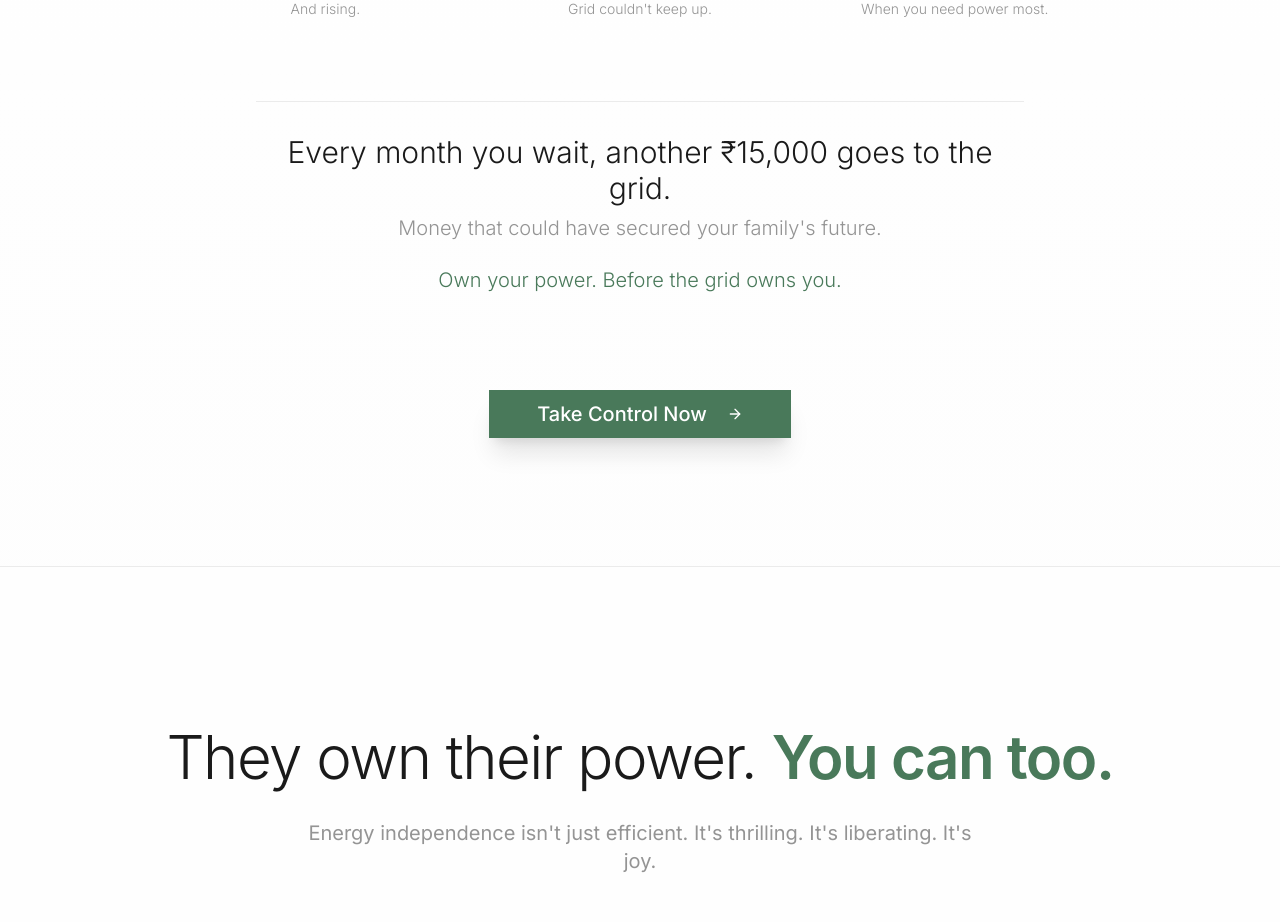
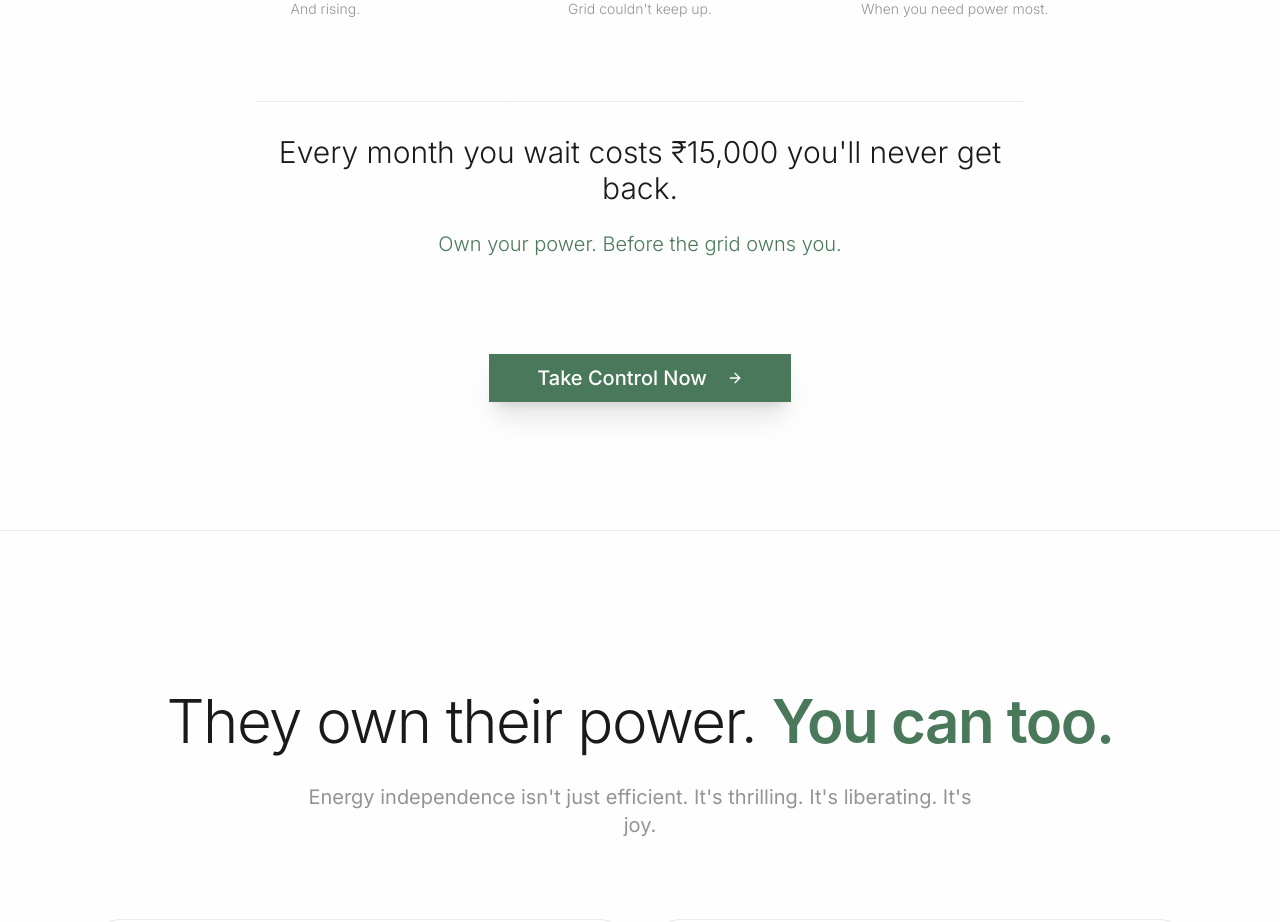
Before and after one commit to dv1990/ness_apple2, a React (Vite) app: page / in a window 1280 px wide. Shown: the part 1760-2682 px from the top of the page. Built offline with nearby package versions, Linux system fonts and the light colour scheme.

Commit message:
Reverted to commit 3684fe181f4d9753a1c57fe3f2903e6f6b4ca936

```diff
--- a/src/pages/Index.tsx
+++ b/src/pages/Index.tsx
@@ -156,9 +156,7 @@ const Index = () => {
             {/* The Cost of Waiting */}
             <div className="pt-8 space-y-6 border-t border-border max-w-3xl mx-auto">
               <p className="text-2xl md:text-3xl font-light text-foreground leading-relaxed">
-                Every month you wait, another ₹15,000 goes to the grid.
-                <br />
-                <span className="text-muted-foreground text-xl">Money that could have secured your family's future.</span>
+                Every month you wait costs ₹15,000 you'll never get back.
               </p>
               <p className="text-xl font-light text-energy">
                 Own your power. Before the grid owns you.
```
